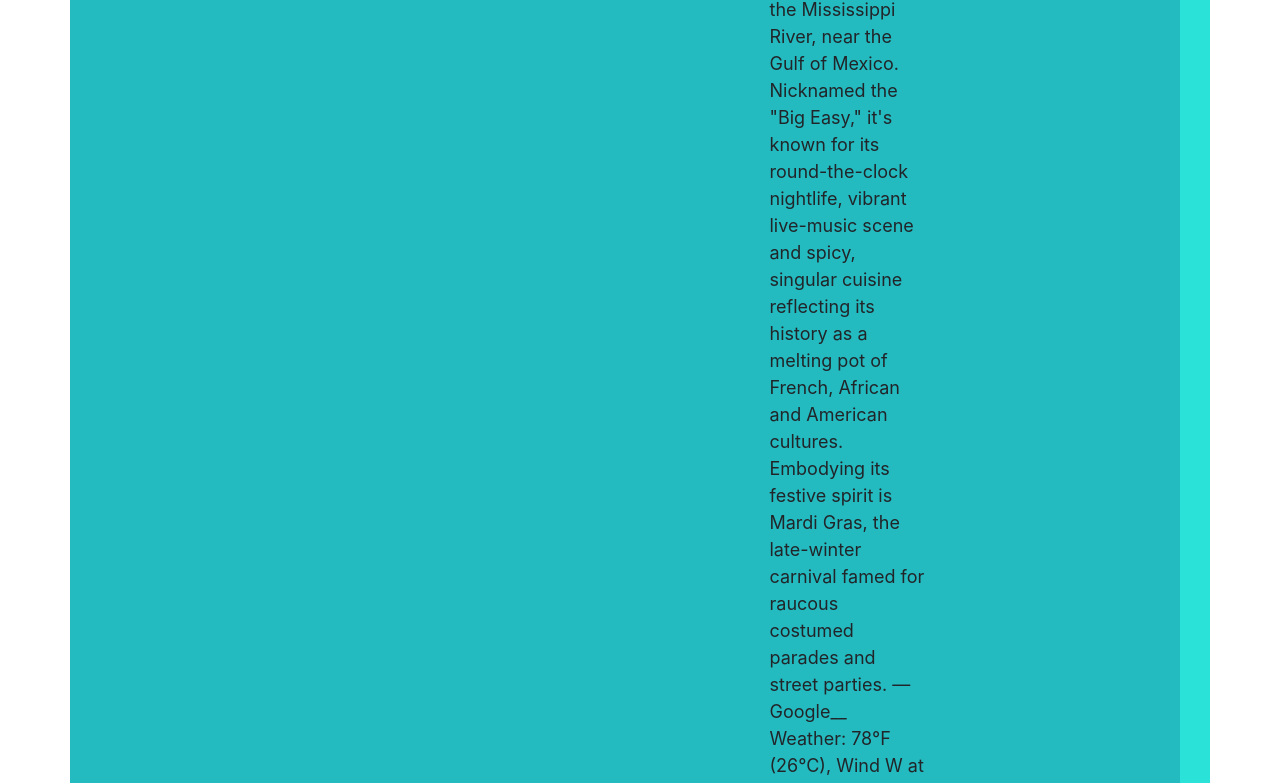
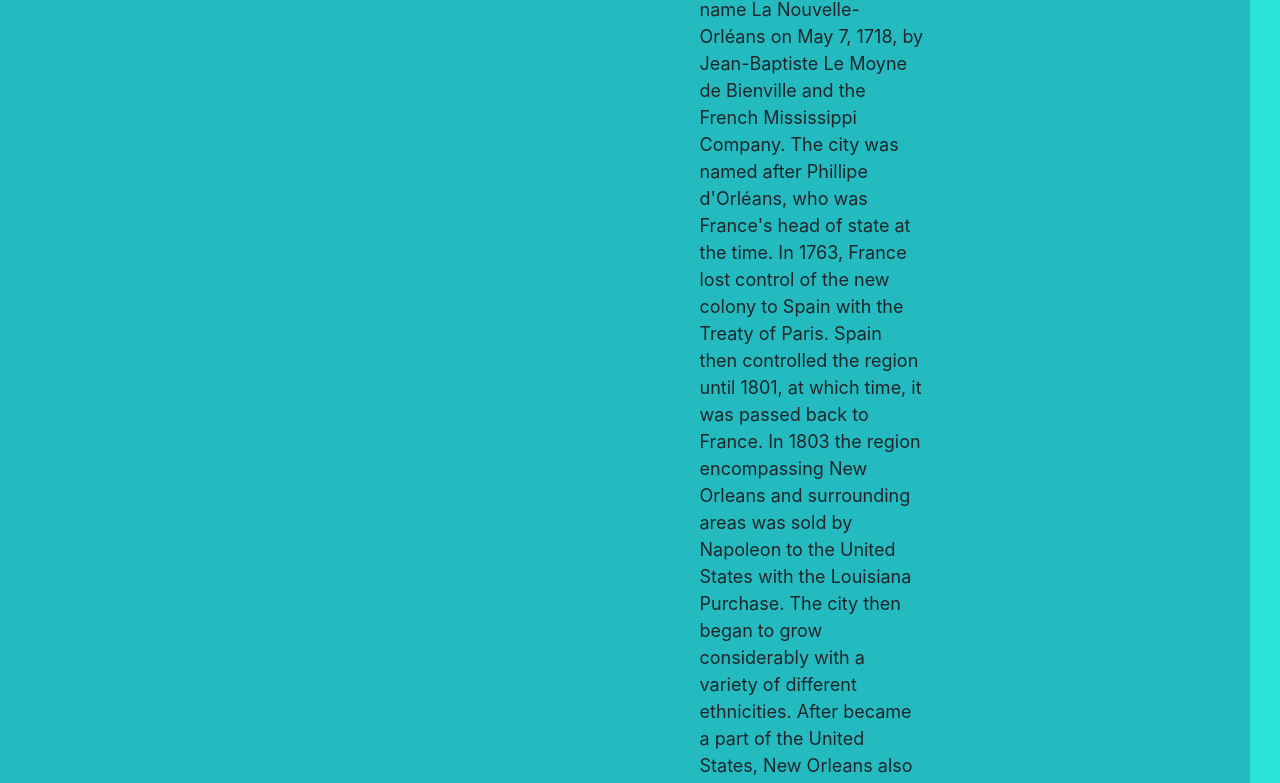
Before and after one commit to Lielt10/Lielt10.github.io, a plain HTML site: page about.html in a window 1280 px wide. Shown: the part 82-865 px from the top of the page. Drawn offline with nearby package versions, Linux system fonts and the light colour scheme; files that its build step writes are made by us from their sources.

Commit message:
edit about us

```diff
--- a/about.html
+++ b/about.html
@@ -11,16 +11,21 @@
 </div>
 </head>
 <body>
-   <div class="container " style="background-color: rgb(43, 226, 217);">
+   <div class="container-fluid " style="background-color: rgb(43, 226, 217);">
     <div class= " row about__new">
     <div class="header"><h1>NewOrleans</h1>  <a href="index.html"><button>HOME</button></a></div>
-    <p class="pargraph">New Orleans is a Louisiana city on the Mississippi River, near the Gulf of Mexico. Nicknamed the "Big Easy," it's known for its round-the-clock nightlife, vibrant live-music scene and spicy, singular cuisine reflecting its history as a melting pot of French, African and American cultures. Embodying its festive spirit is Mardi Gras, the late-winter carnival famed for raucous costumed parades and street parties. ― Google__
-        Weather: 78°F (26°C), Wind W at 3 mph (5 km/h), 93% Humidity weather.com
-        Local time: Saturday 7:07 PM
-        Population: 390,845 (2019)
-        Mayor: LaToya Cantrell
-        Area code: Area code 504
-        Founded: 1718</p>
+    <p class="pargraph">The City of New Orleans was founded under the name La Nouvelle-Orléans on May 7, 1718, by Jean-Baptiste Le Moyne de Bienville and the French Mississippi Company. The city was named after Phillipe d'Orléans, who was France's head of state at the time. In 1763, France lost control of the new colony to Spain with the Treaty of Paris. Spain then controlled the region until 1801, at which time, it was passed back to France.
+        In 1803 the region encompassing New Orleans and surrounding areas was sold by Napoleon to the United States with the Louisiana Purchase. The city then began to grow considerably with a variety of different ethnicities.
+       After became a part of the United States, New Orleans also began to play a large role in international relations as it developed into a large port. The port then played a role in the Atlantic slave trade but also the exportation of different commodities and the importing of international goods for the rest of the nation up the Mississippi River.
+       Throughout the rest of the 1800s and into the 20th century, New Orleans continued to grow rapidly as its port and fishing industry remained important for the rest of the country. In the end of the 20th century, growth in New Orleans continued but planners became aware of the city's vulnerability to flooding after erosion of wetlands and marshes.
+       In August 2005, New Orleans was hit by the category five Hurricane Katrina and 80 percent of the city was flooded after a failure of the city's levees. 1,500 people died in Hurricane Katrina and much of the city's population permanently relocated.
+       New Orleans is located on the banks of the Mississippi River and Lake Pontchartrain about 105 miles (169 km) north of the Gulf of Mexico. The total area of the city is 350.2 square miles (901 sq km).
+       The climate of New Orleans considered humid subtropical with mild winters and hot, humid summers. The average July high temperature for New Orleans is 91.1°F (32.8°C) while the average January low is 43.4°F (6.3°C).
+       New Orleans is known for its world-famous architecture and areas like the French Quarter and Bourbon Street are popular areas for tourists. The city is one of the top ten most visited cities in the U.S.
+       The economy of New Orleans is based largely on its port but also on oil refining, petrochemical production, fishing and the service sector related to tourism.
+       New Orleans is home to two of the largest private universities in the United States- Tulane University and Loyola University New Orleans. Public universities like the University of New Orleans are also within the city.
+       Cite this Article
+       </p>
     </div>
 
     <div class="row">
```
Also changed, not shown: index.html (+3 -3 lines).
